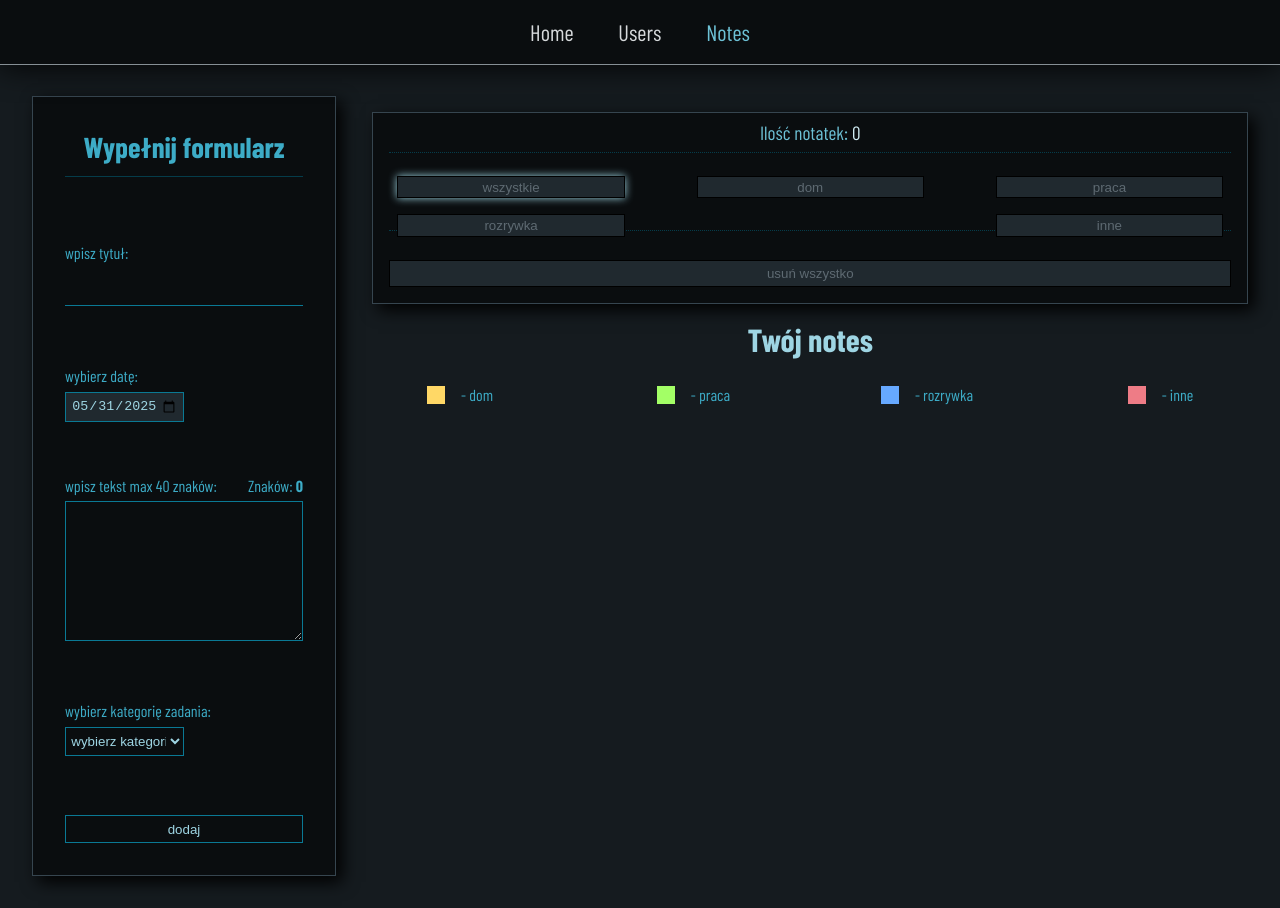
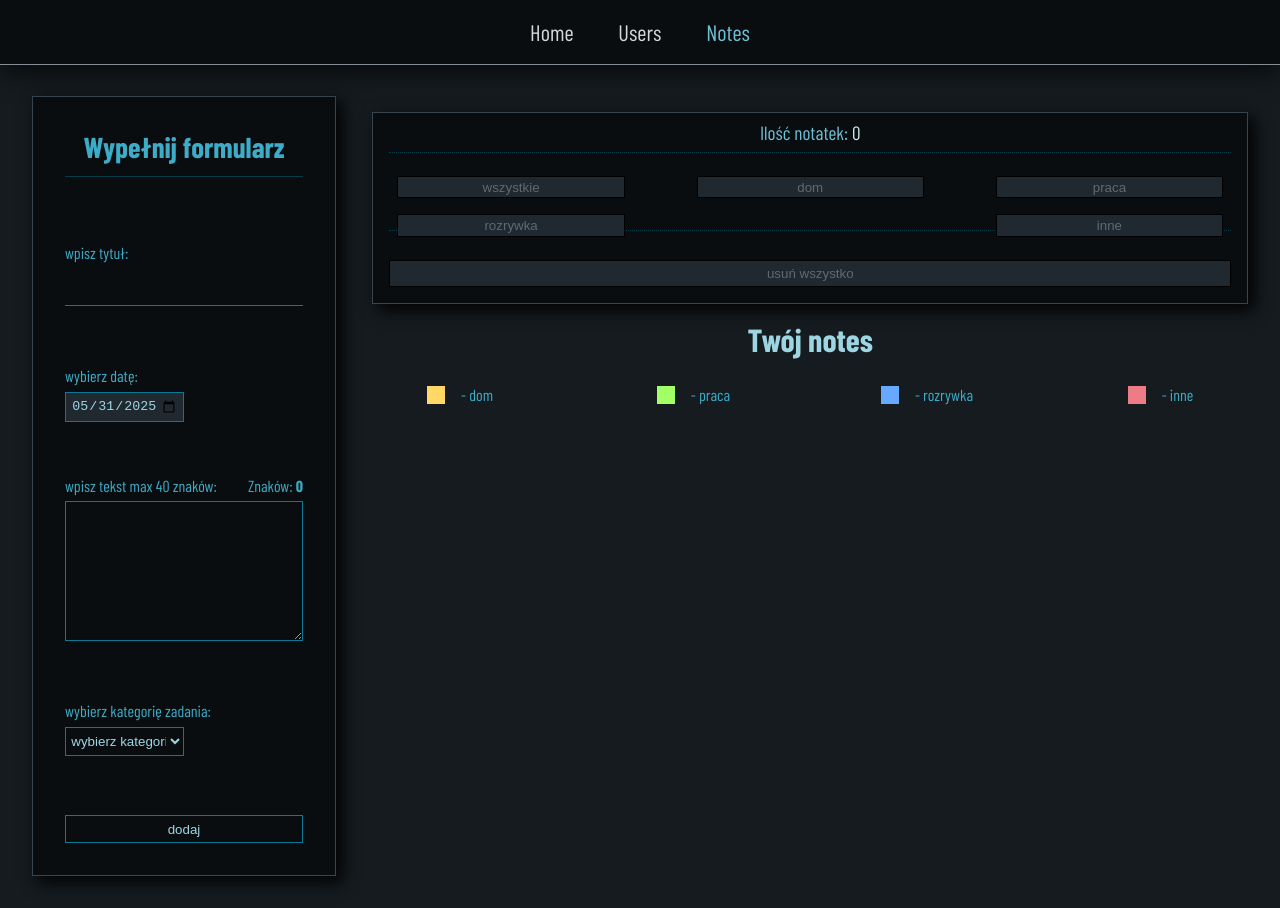
Before and after one commit to Scorpion19702022/SIMPLE_PROJECT_REACT_REDUX, a React (Vite) app: page /Notes in a window 1280 px wide. Built offline with nearby package versions, Linux system fonts and the light colour scheme; a web font is replaced by a local one.

Commit message:
added style

```diff
--- a/src/Components/Notes/Styles/NotesResult.module.css
+++ b/src/Components/Notes/Styles/NotesResult.module.css
@@ -170,6 +170,7 @@
 	background-color: var(--color-dark08);
 	border: 0.04em solid var(--color-dark11);
 	color: var(--color-dark05);
+	box-shadow: 0em 0em 0em var(--color-color02);
 }
 
 .btn_clean_all {
```
